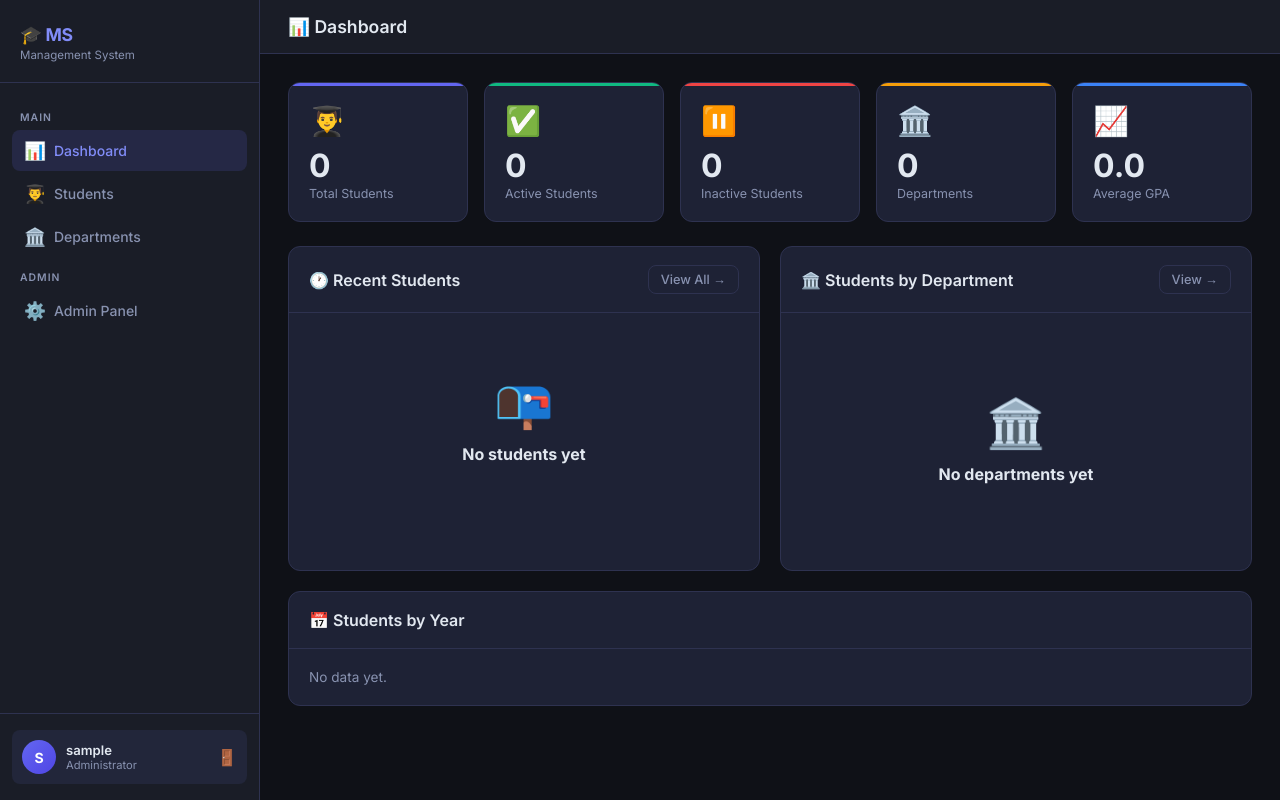
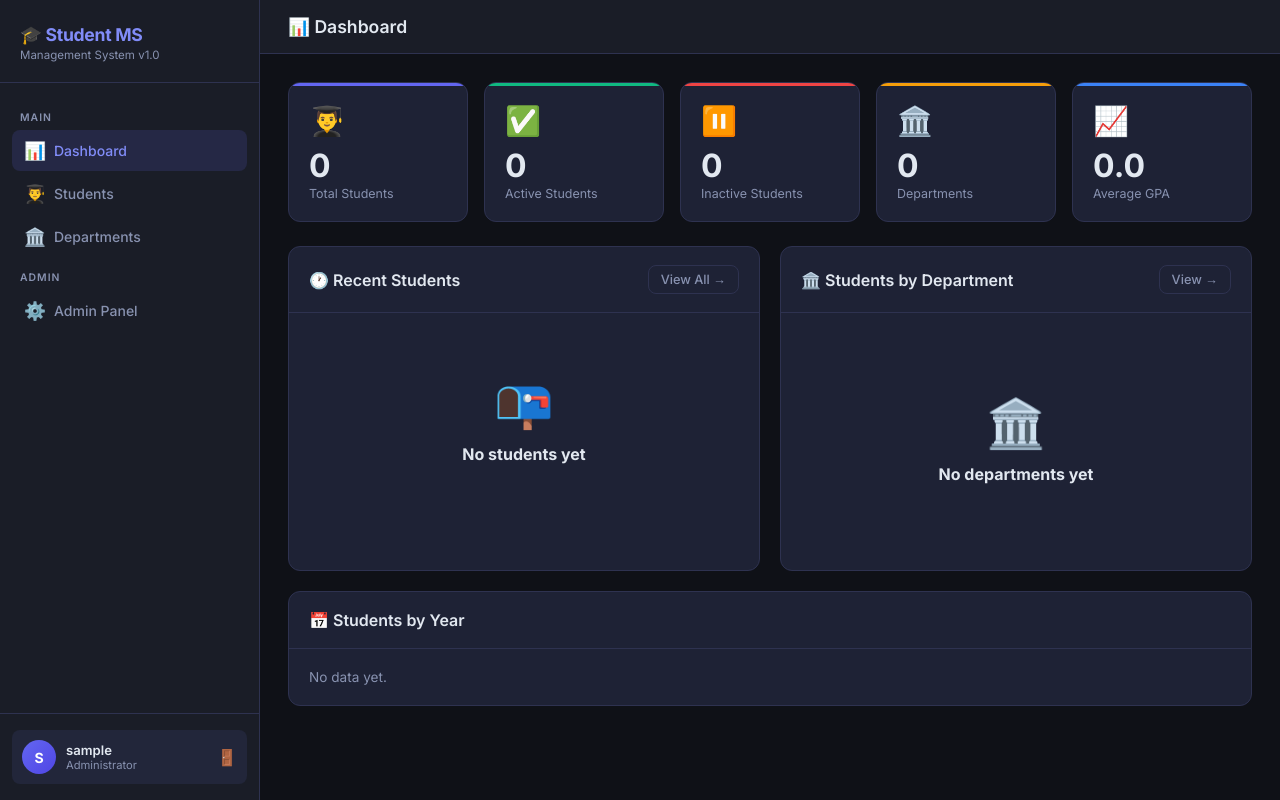
Before and after one commit to dinakaranthiru/student-management-system, a Django app: page / in a window 1280 px wide. Run offline with Django 5.2, Linux system fonts and the light colour scheme; the visitor is signed in with stand-in values (Sample User, id 1); data that the repository does not hold is empty.

Commit message:
UI update

```diff
--- a/templates/students/base.html
+++ b/templates/students/base.html
@@ -319,8 +319,8 @@
 <!-- SIDEBAR -->
 <aside class="sidebar">
     <div class="sidebar-brand">
-        <h1>🎓  MS</h1>
-        <p>Management System </p>
+        <h1>🎓 Student MS</h1>
+        <p>Management System v1.0</p>
     </div>
     <nav class="sidebar-nav">
         <div class="nav-label">Main</div>
```
